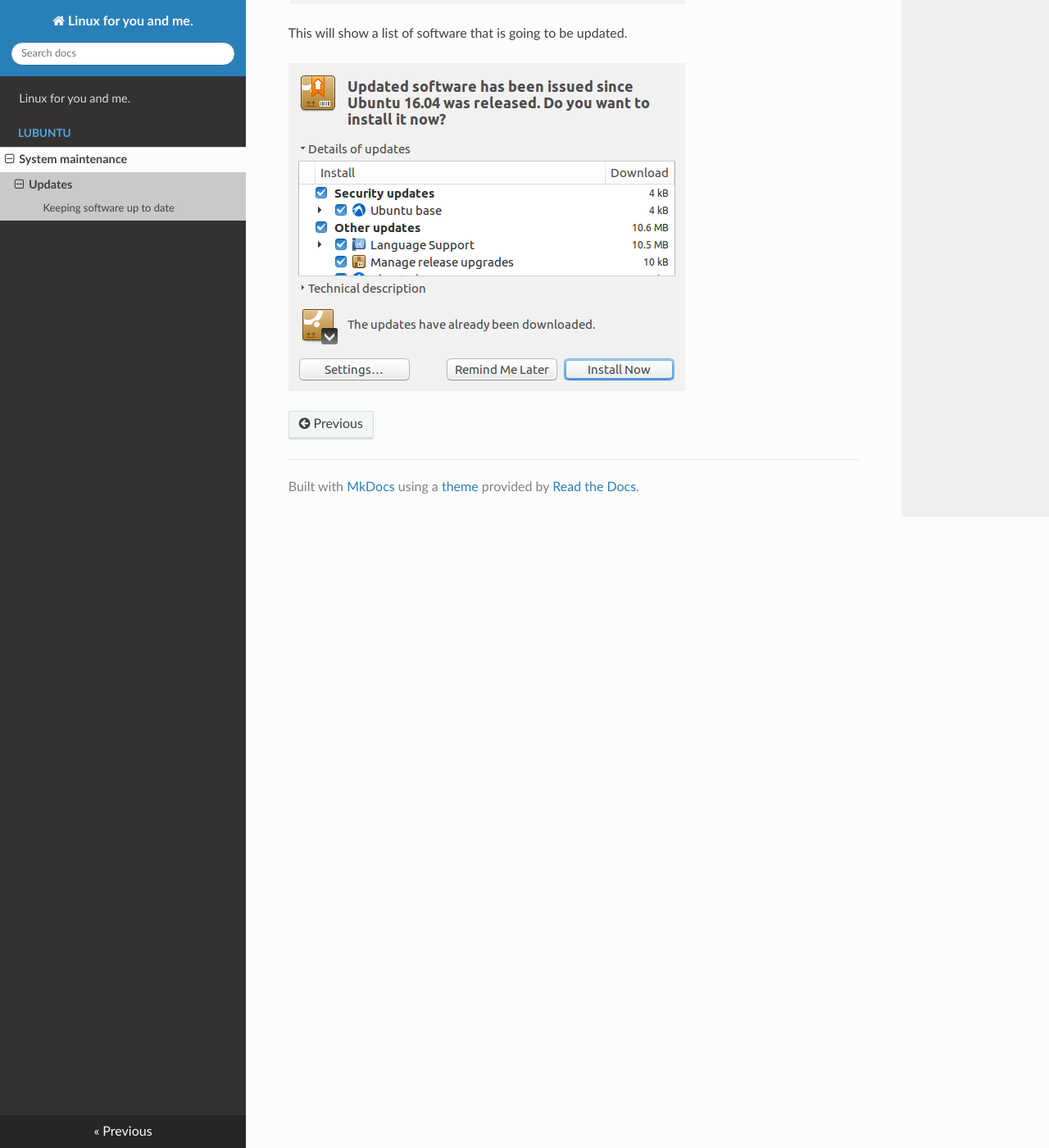
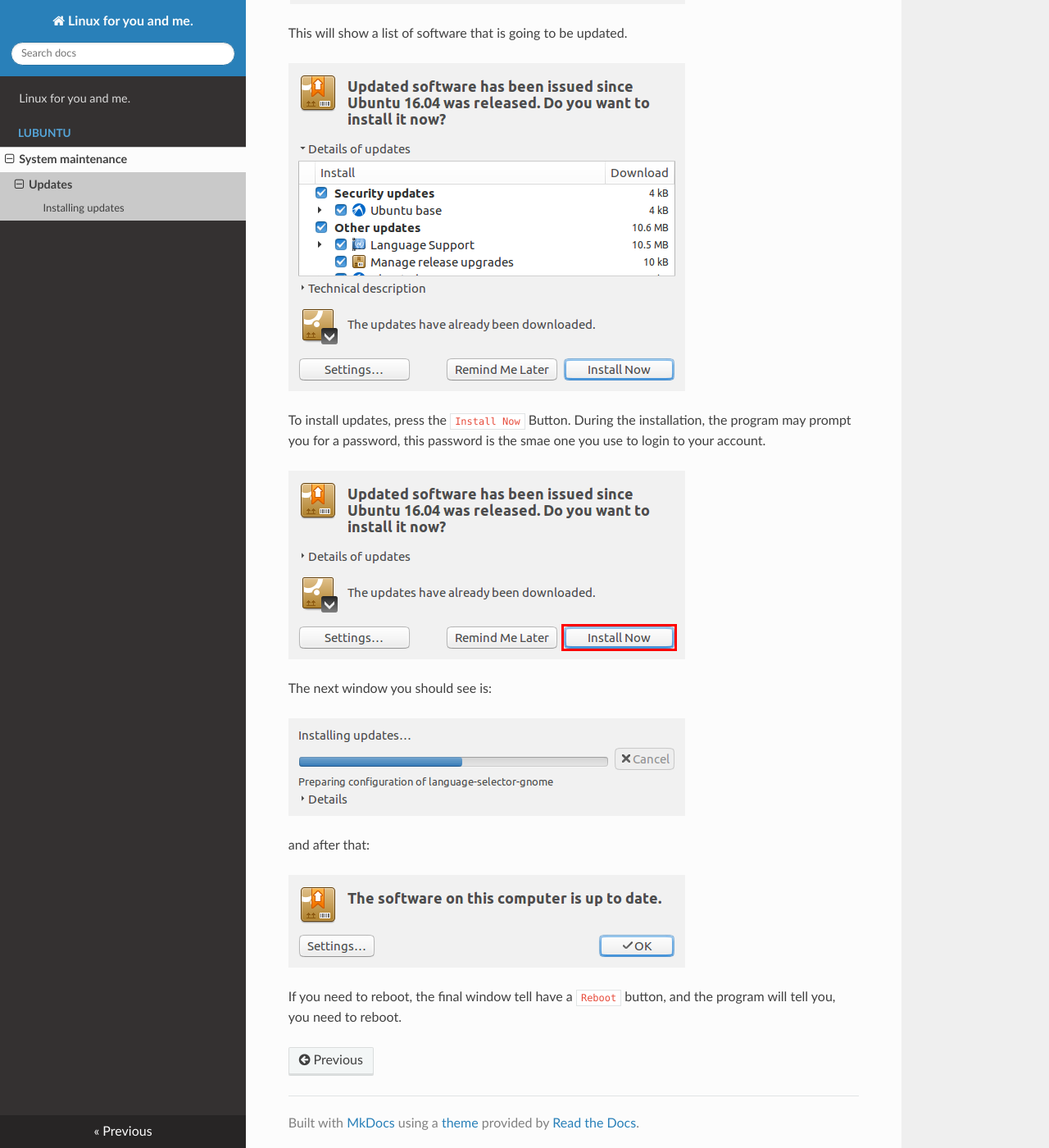
Before and after one commit to shaggytwodope/Linux-for-you-and-me, an MkDocs documentation site: the page built from docs/lubuntu/system maintenance/updates.md, in a window 1280 px wide and 1400 px high, scrolled down 840 px. Shown: the whole window at 82% size. Built offline with MkDocs 1.6.1, drawn with Linux system fonts in a browser that asks for light colours; nearby versions of some CDN libraries; some of the changed text lies outside the part shown.

Commit message:
[edit] finish tutorial

```diff
--- a/docs/lubuntu/system maintenance/updates.md
+++ b/docs/lubuntu/system maintenance/updates.md
@@ -1,6 +1,6 @@
 # Updates
 
-## Keeping software up to date
+## Installing updates
 
 Keeping software up to date is important for various reasons, such as, security,
 reliability, and stability. Keeping software up to date on lubuntu is fairly
@@ -16,3 +16,20 @@ more information, you can click the arrow before ``Details of updates``.
 This will show a list of software that is going to be updated.
 
 ![list](../../images/sysmnt/update-software-list.png)
+
+To install updates, press the ``Install Now`` Button. During the installation,
+the program may prompt you for a password, this password is the smae one you
+use to login to your account.
+
+![inst-now](../../images/sysmnt/inst-now-up.png)
+
+The next window you should see is:
+
+![progress](../../images/sysmnt/update-software-progress.png)
+
+and after that:
+
+![done](../../images/sysmnt/update-software-done.png)
+
+If you need to reboot, the final window tell have a ``Reboot`` button,
+and the program will tell you, you need to reboot.
```
Also changed, not shown: docs/images/sysmnt/inst-now-up.png (added), docs/images/sysmnt/update-software-done.png (added), docs/images/sysmnt/update-software-progress.png (added), 1 other file.
